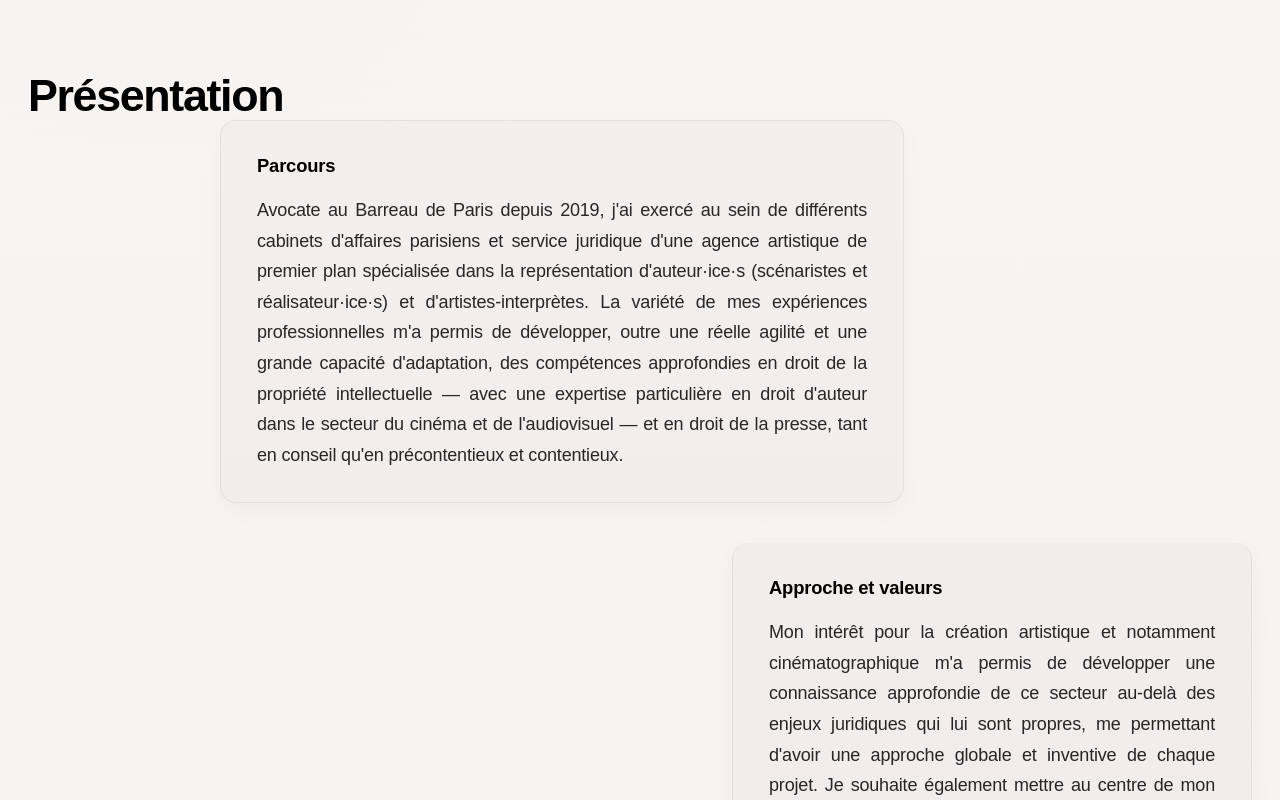
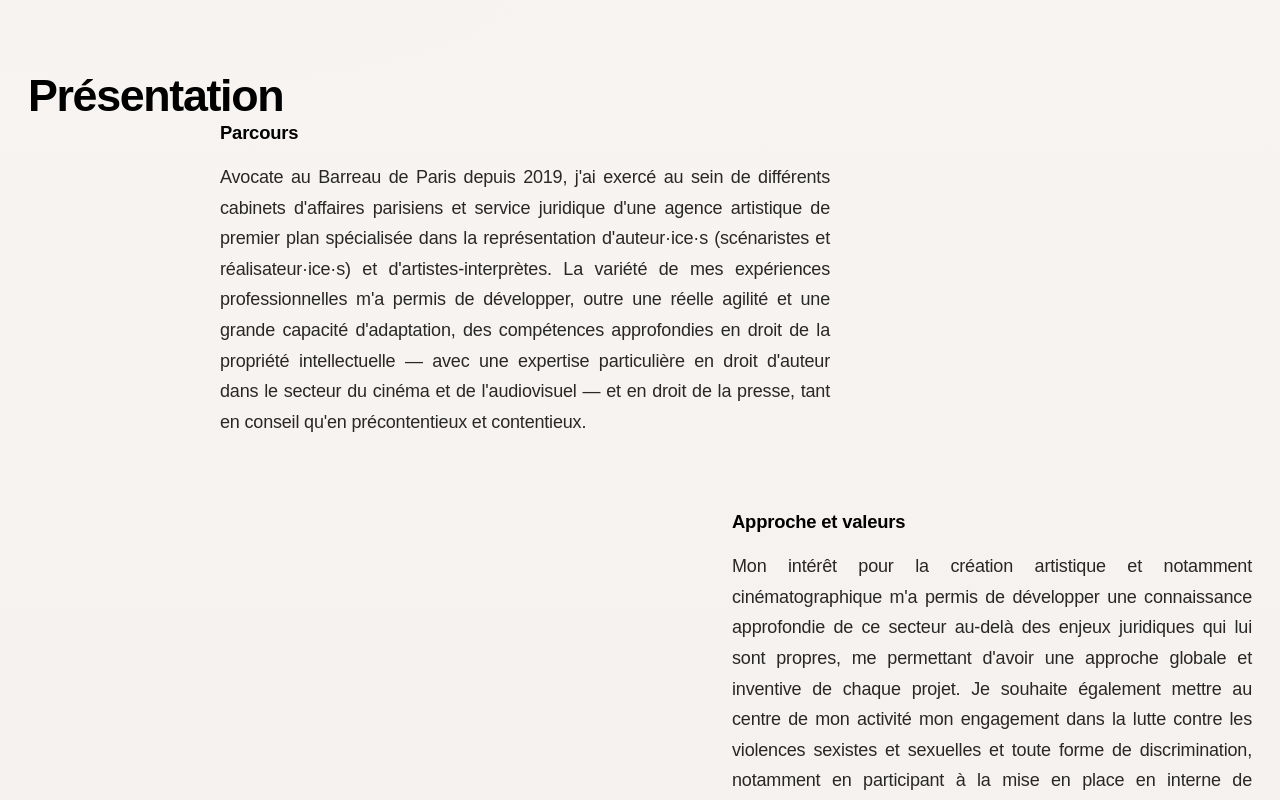
Before and after one commit to ludovicbeot/site-claire-lise, a Next.js app: page / in a window 1280 px wide. Shown: the part 1200-2000 px from the top of the page. Built offline with nearby package versions, Linux system fonts and the light colour scheme; a web font is replaced by a local one.

Commit message:
Update globals.css

```diff
--- a/app/globals.css
+++ b/app/globals.css
@@ -407,11 +407,6 @@ body {
 
 .presentation-section {
   margin-left: clamp(140px, 15vw, 280px);
-  background: rgba(0, 0, 0, 0.02);
-  border: 1px solid rgba(0, 0, 0, 0.06);
-  border-radius: 16px;
-  padding: 32px 36px;
-  box-shadow: 0 8px 24px rgba(0, 0, 0, 0.03);
   max-width: fit-content;
 }
 
@@ -484,7 +479,6 @@ body {
 
   .presentation-section {
     margin-left: 0;
-    padding: 24px 20px;
     max-width: 100%;
   }
 
```
